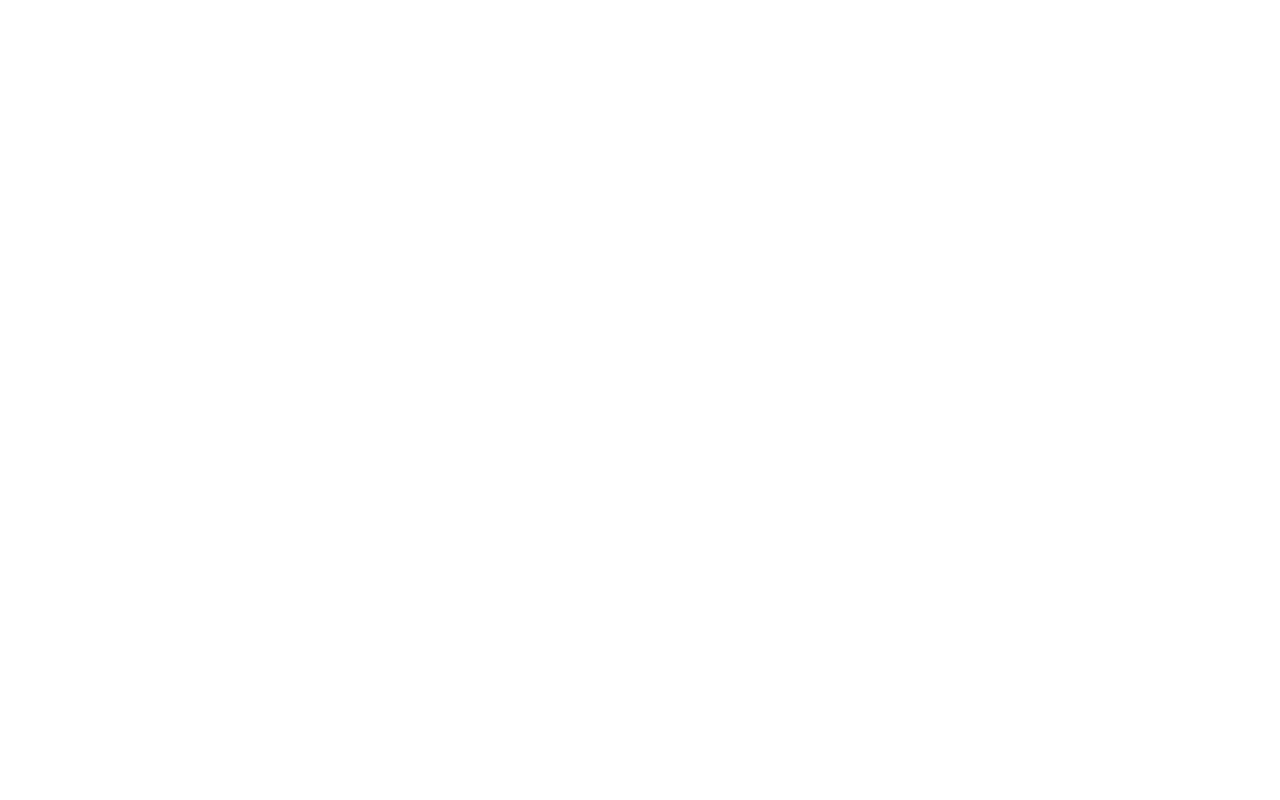
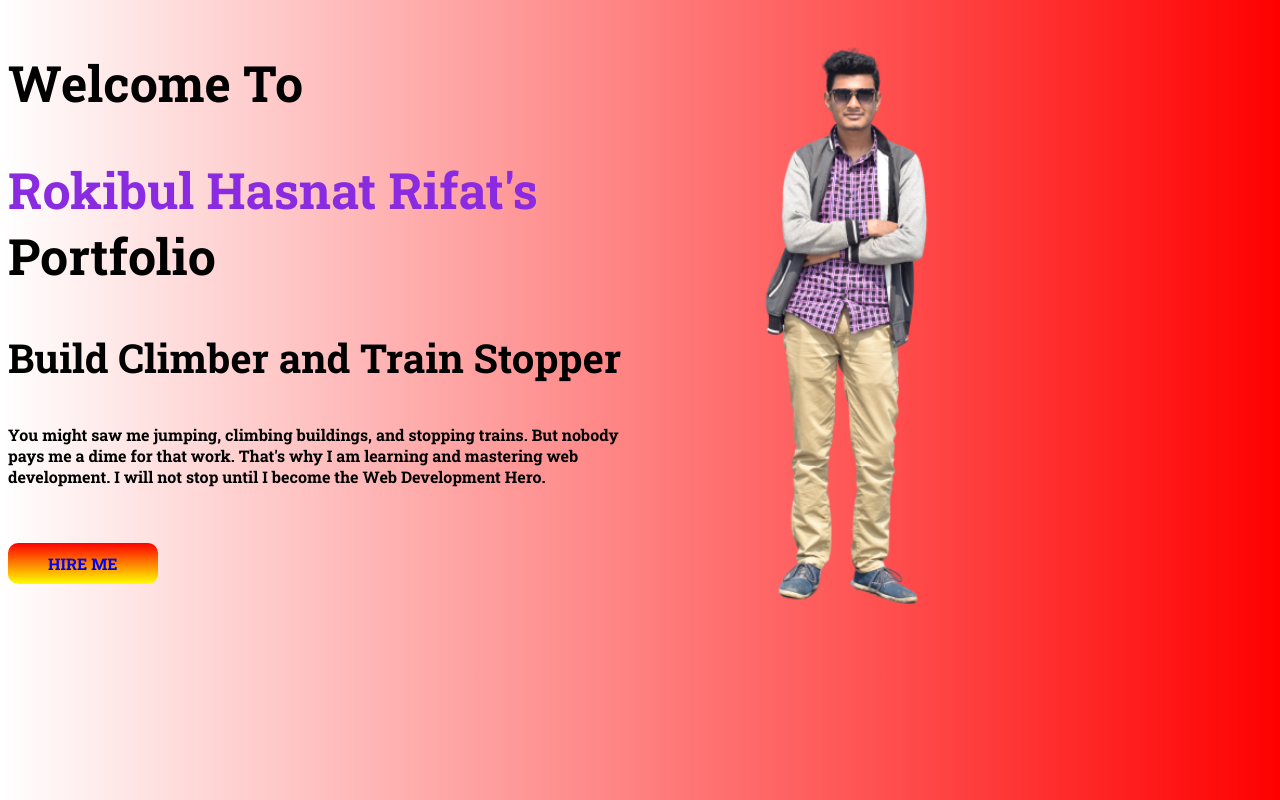
Before and after one commit to Rifat3706/before-1st-assignment-practice, a plain HTML site: page index.html in a window 1280 px wide. Drawn offline with Linux system fonts and the light colour scheme.

Commit message:
top banner added

```diff
--- a/index.html
+++ b/index.html
@@ -4,10 +4,24 @@
     <meta charset="UTF-8">
     <meta http-equiv="X-UA-Compatible" content="IE=edge">
     <meta name="viewport" content="width=device-width, initial-scale=1.0">
-    <title>Document</title>
+    <title>Before Assignment Practice</title>
+    <link rel="preconnect" href="https://fonts.googleapis.com">
+    <link rel="preconnect" href="https://fonts.gstatic.com" crossorigin>
+    <link href="https://fonts.googleapis.com/css2?family=Roboto+Slab:wght@700&display=swap" rel="stylesheet">
     <link rel="stylesheet" href="style.css">
 </head>
 <body>
-
+    <section class="top-banner">
+        <div class="half-width">
+            <h1>Welcome To</h1>
+            <h1> <span class="color">Rokibul Hasnat Rifat's</span> Portfolio</h1>
+            <h3>Build Climber and Train Stopper</h3>
+            <p>You might saw me jumping, climbing buildings, and stopping trains. But nobody pays me a dime for that work. That's why I am learning and mastering web development. I will not stop until I become the Web Development Hero.</p>
+            <a class="link-button" target="_blank" href="https://www.linkedin.com/in/rokibul-hasnat-a536181a3/">HIRE ME</a>
+        </div>
+        <div class="half-width">
+            <img src="images/DSC_0018-removebg-preview.png" alt="">
+        </div>
+    </section>
 </body>
 </html>
--- a/style.css
+++ b/style.css
@@ -0,0 +1,36 @@
+body{
+    font-family: 'Roboto Slab', serif;
+    background-image: linear-gradient(to right, rgba(255,0,0,0), rgba(255,0,0,1));
+}
+h1{
+    font-size: 50px;
+}
+h3{
+    font-size: 40px;
+}
+.color{
+    color: blueviolet;
+}
+.link-button{
+    text-decoration: none;
+    background-image: linear-gradient(180deg, red, yellow);
+    padding: 10px 40px;
+    border-radius: 10px;
+}
+.top-banner{
+    float: left;
+    width: 100%;
+    display: flex;
+    padding-bottom: 0px;
+}
+.half-width{
+    float: left;
+    width: 100%;
+}
+.half-width img{
+    position: right;
+    width: 70%;
+}
+.top-banner .half-width p{
+    padding-bottom: 50px;
+}
```
Also changed, not shown: images/DSC_0018-removebg-preview.png (added), 1 other file.
